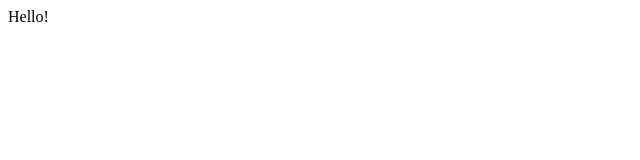
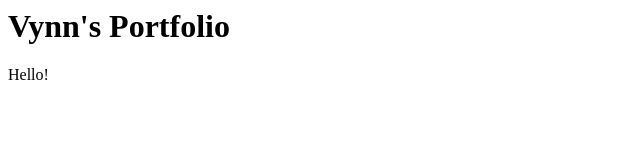
Before and after one commit to Kshusband/vynn.github.io, a plain HTML site: page index.html in a window 1280 px wide. Shown: the whole page, without its empty margins (0-640 px from the left). Drawn offline with Linux system fonts and the light colour scheme.

Commit message:
Added Heading

```diff
--- a/index.html
+++ b/index.html
@@ -1,5 +1,9 @@
 <DOCTYPE! html>
 <html>
+
+<h1>
+Vynn's Portfolio
+</h1>
 
 <body>
 Hello!
```
